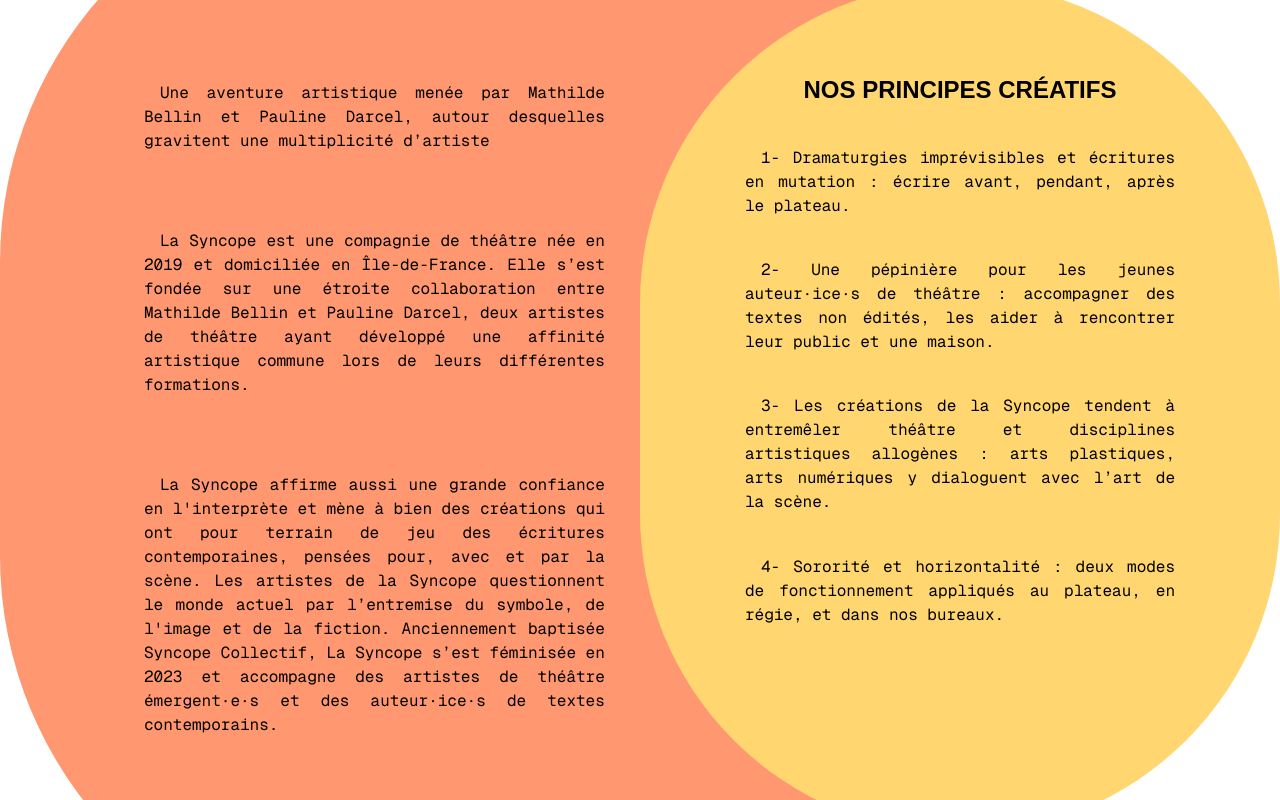
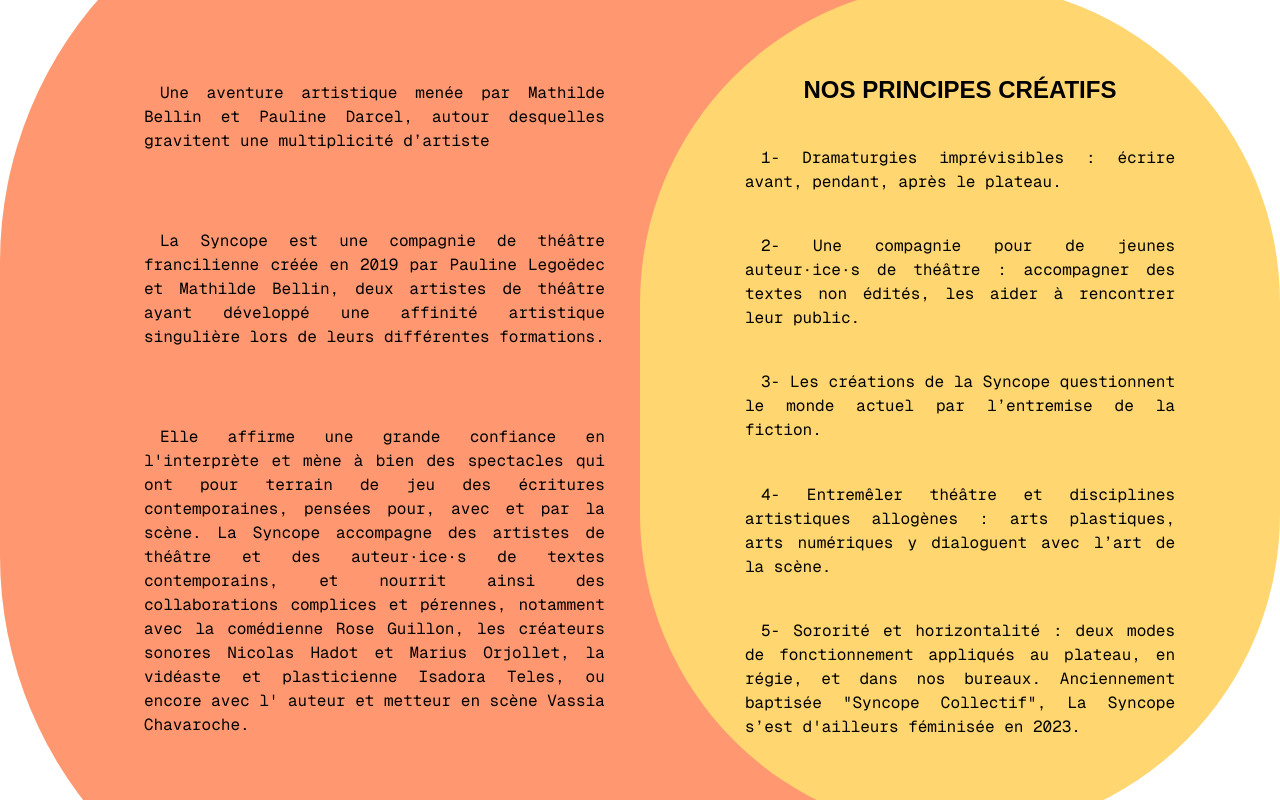
Before and after one commit to Louissnsn/LaSyncopeV2, a Next.js app: page / in a window 1280 px wide. Shown: the part 340-1140 px from the top of the page. Built offline with nearby package versions, Linux system fonts and the light colour scheme; a web font is replaced by a local one.

Commit message:
update presentation texte

```diff
--- a/app/components/CquoiLaSyncope.js
+++ b/app/components/CquoiLaSyncope.js
@@ -14,22 +14,22 @@ export default function Cquoi() {
           </p>
           <br />
           <p className={styles.textDescription}>
-            La Syncope est une compagnie de théâtre née en 2019 et domiciliée en
-            Île-de-France. Elle s’est fondée sur une étroite collaboration entre
-            Mathilde Bellin et Pauline Darcel, deux artistes de théâtre ayant
-            développé une affinité artistique commune lors de leurs différentes
-            formations.
+            La Syncope est une compagnie de théâtre francilienne créée en 2019
+            par Pauline Legoëdec et Mathilde Bellin, deux artistes de théâtre
+            ayant développé une affinité artistique singulière lors de leurs
+            différentes formations.
           </p>
           <br />
           <p className={styles.textDescription}>
-            La Syncope affirme aussi une grande confiance en l&apos;interprète
-            et mène à bien des créations qui ont pour terrain de jeu des
-            écritures contemporaines, pensées pour, avec et par la scène. Les
-            artistes de la Syncope questionnent le monde actuel par l’entremise
-            du symbole, de l&apos;image et de la fiction. Anciennement baptisée
-            Syncope Collectif, La Syncope s’est féminisée en 2023 et accompagne
-            des artistes de théâtre émergent·e·s et des auteur·ice·s de textes
-            contemporains.
+            Elle affirme une grande confiance en l&apos;interprète et mène à
+            bien des spectacles qui ont pour terrain de jeu des écritures
+            contemporaines, pensées pour, avec et par la scène. La Syncope
+            accompagne des artistes de théâtre et des auteur·ice·s de textes
+            contemporains, et nourrit ainsi des collaborations complices et
+            pérennes, notamment avec la comédienne Rose Guillon, les créateurs
+            sonores Nicolas Hadot et Marius Orjollet, la vidéaste et
+            plasticienne Isadora Teles, ou encore avec l&apos; auteur et metteur
+            en scène Vassia Chavaroche.
           </p>
         </div>
       </div>
@@ -38,24 +38,29 @@ export default function Cquoi() {
 
         <div className={styles.textRight}>
           <p className={styles.textDescriptionRight}>
-            1- Dramaturgies imprévisibles et écritures en mutation : écrire
-            avant, pendant, après le plateau.
+            1- Dramaturgies imprévisibles : écrire avant, pendant, après le
+            plateau.
           </p>
           <p className={styles.textDescriptionRight}>
-            2- Une pépinière pour les jeunes auteur·ice·s de théâtre :
+            2- Une compagnie pour de jeunes auteur·ice·s de théâtre :
             accompagner des textes non édités, les aider à rencontrer leur
-            public et une maison.
+            public.
           </p>
 
           <p className={styles.textDescriptionRight}>
-            3- Les créations de la Syncope tendent à entremêler théâtre et
-            disciplines artistiques allogènes : arts plastiques, arts numériques
-            y dialoguent avec l’art de la scène.
+            3- Les créations de la Syncope questionnent le monde actuel par
+            l’entremise de la fiction.
           </p>
 
           <p className={styles.textDescriptionRight}>
-            4- Sororité et horizontalité : deux modes de fonctionnement
-            appliqués au plateau, en régie, et dans nos bureaux.
+            4- Entremêler théâtre et disciplines artistiques allogènes : arts
+            plastiques, arts numériques y dialoguent avec l’art de la scène.
+          </p>
+          <p className={styles.textDescriptionRight}>
+            5- Sororité et horizontalité : deux modes de fonctionnement
+            appliqués au plateau, en régie, et dans nos bureaux. Anciennement
+            baptisée &quot;Syncope Collectif&quot;, La Syncope s’est
+            d&apos;ailleurs féminisée en 2023.
           </p>
         </div>
       </div>
```
